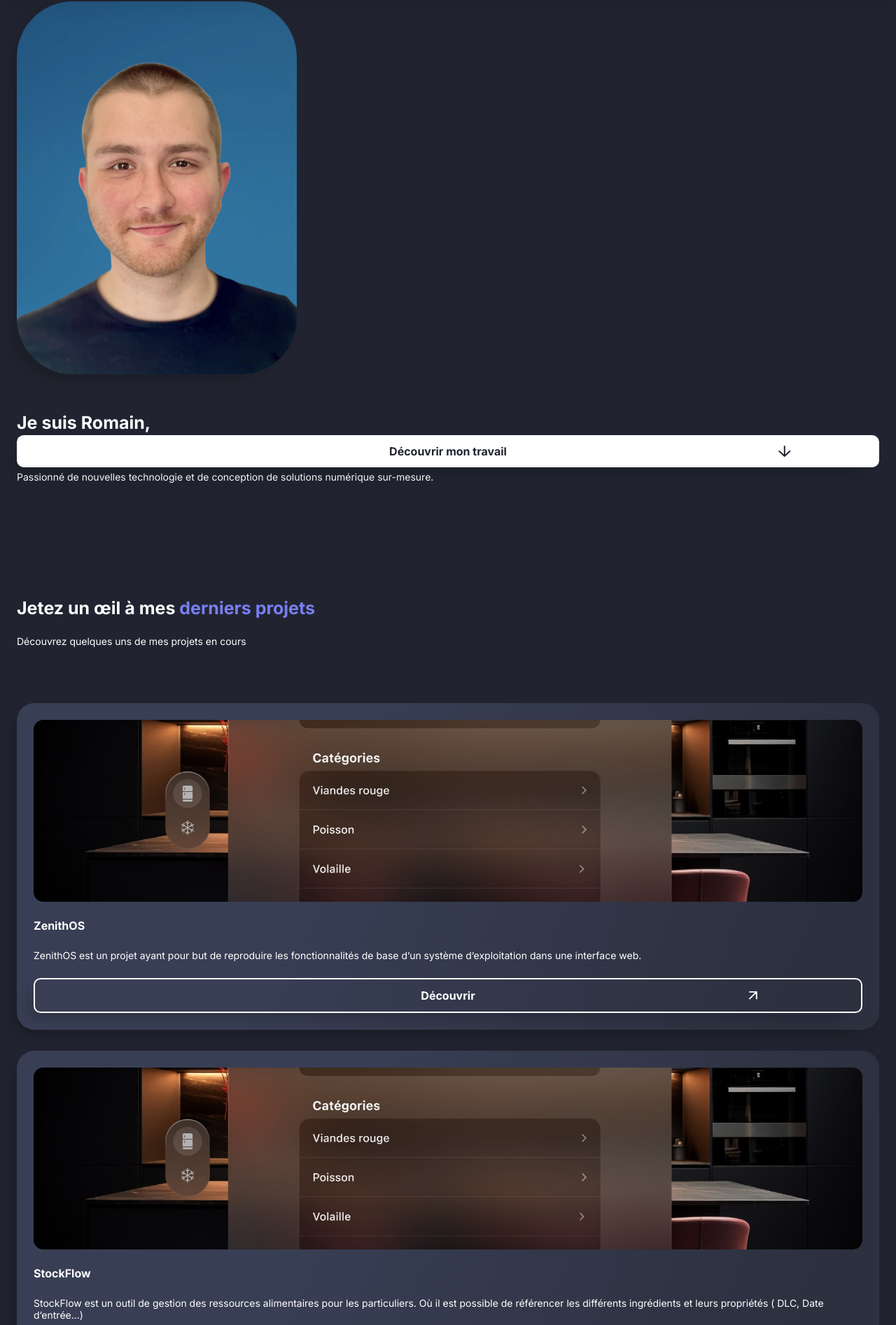
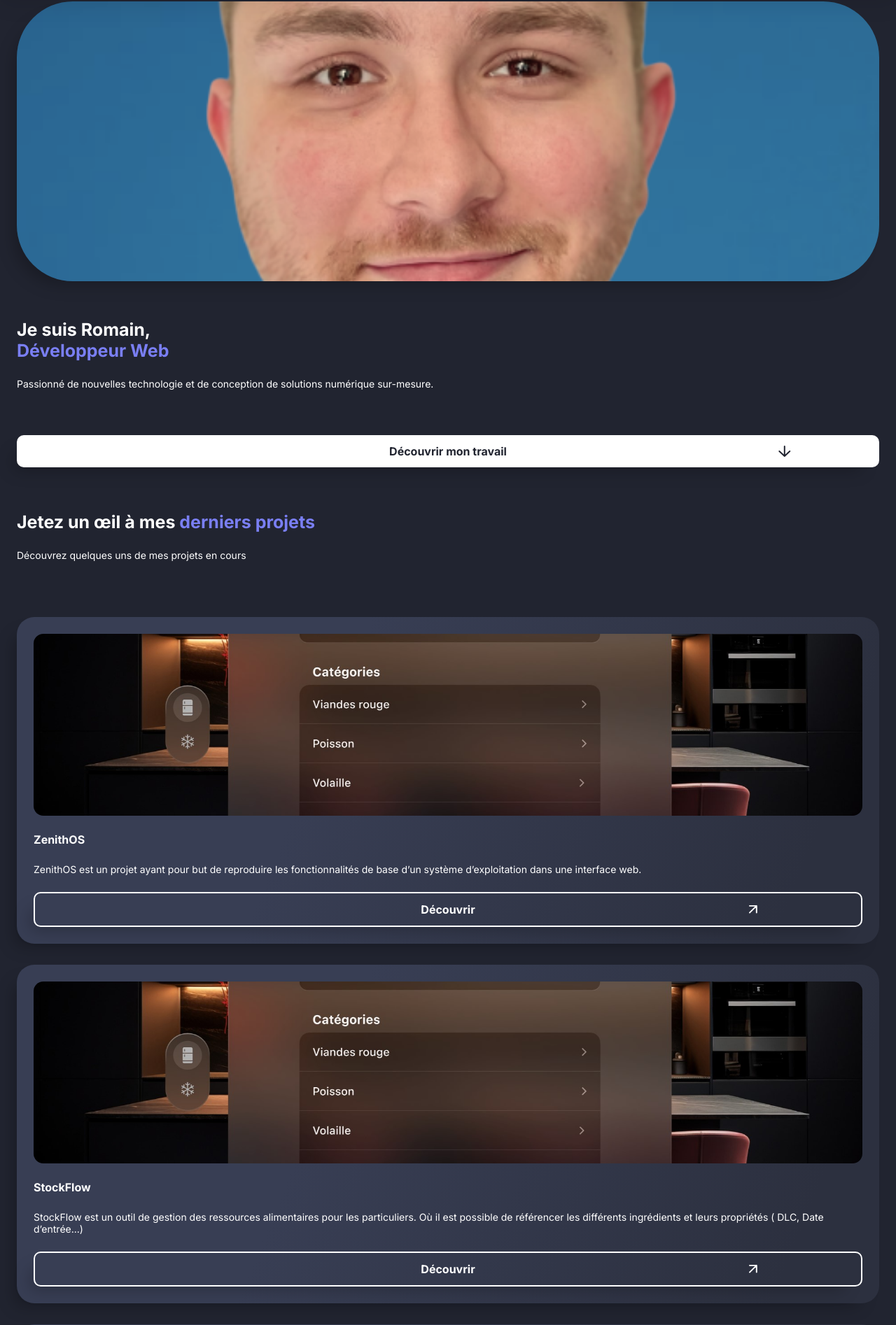
Before and after one commit to R4O4/romainducouret.fr, a PHP site: page /view/index.php in a window 1280 px wide. Shown: the part 108-2002 px from the top of the page at 70% size. Run offline with PHP 8.4, Linux system fonts and the light colour scheme.

Commit message:
Update some css properties

```diff
--- a/view/src/css/style.css
+++ b/view/src/css/style.css
@@ -74,6 +74,7 @@
   background: rgba(33, 36, 48, 0.9);
   box-shadow: 0 4px 30px rgba(0, 0, 0, 0.1);
   backdrop-filter: blur(16.6px);
+  -webkit-backdrop-filter: blur(16.6px);
 }
 header .icon {
   color: #7A7FF4;
@@ -145,7 +146,7 @@
 .hero img {
   width: -webkit-fill-available;
   border-radius: 80px;
-  max-width: 400px;
+  max-height: 400px;
   box-shadow: -15px 15px 23px -11px rgba(0, 0, 0, 0.25);
   object-fit: cover;
   object-position: center;
@@ -178,7 +179,7 @@
 }
 
 .projects {
-  margin-top: 150px;
+  margin-top: 160px;
 }
 .projects h2 {
   font-size: 25px;
--- a/view/src/sass/layout/_header.scss
+++ b/view/src/sass/layout/_header.scss
@@ -11,6 +11,7 @@
   background: rgba(33, 36, 48, 0.9);
   box-shadow: 0 4px 30px rgba(0, 0, 0, 0.1);
   backdrop-filter: blur(16.6px);
+  -webkit-backdrop-filter: blur(16.6px);
 
   .icon {
     color: $primary-color;
--- a/view/src/sass/layout/_hero.scss
+++ b/view/src/sass/layout/_hero.scss
@@ -5,7 +5,7 @@
   img {
     width: -webkit-fill-available;
     border-radius: 80px;
-    max-width: 400px;
+    max-height: 400px;
     box-shadow: $component-shadow;
     object-fit: cover;
     object-position: center;
--- a/view/src/sass/layout/_projects.scss
+++ b/view/src/sass/layout/_projects.scss
@@ -1,5 +1,5 @@
 .projects {
-  margin-top: 150px;
+  margin-top: 160px;
   h2 {
     font-size: $mobile-title-size;
     font-weight: $desktop-title-weight;
```
Also changed, not shown: 1 other file.
